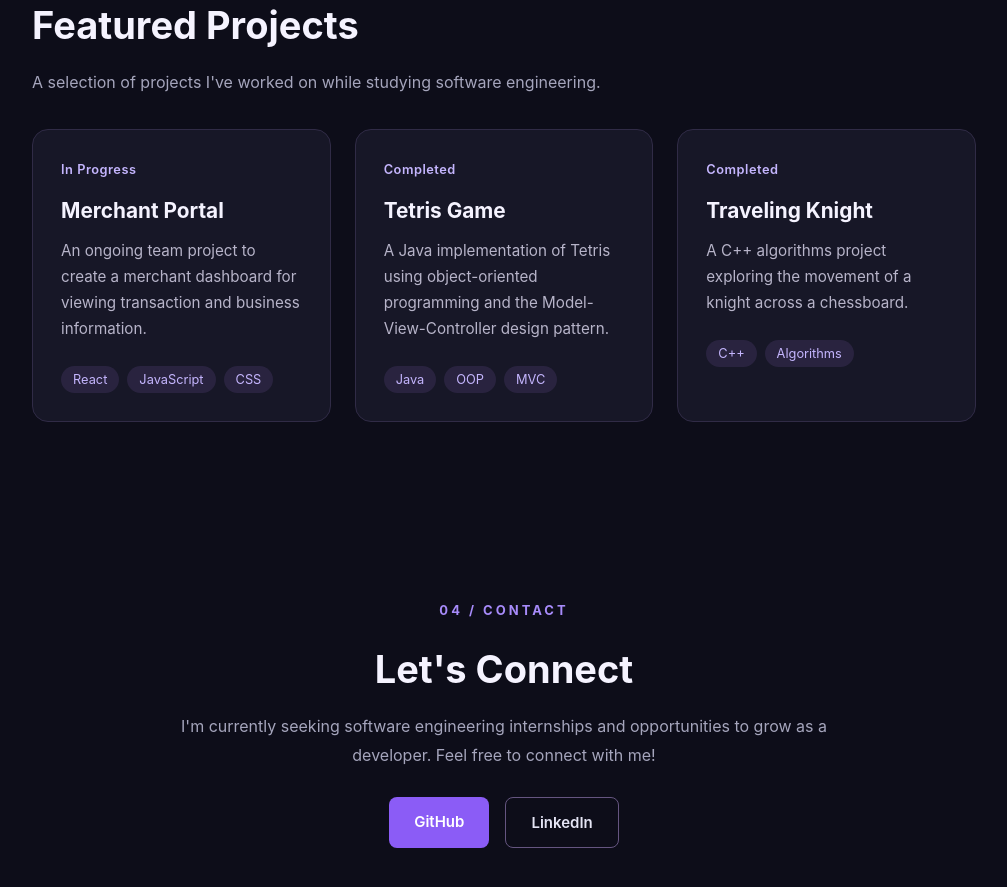
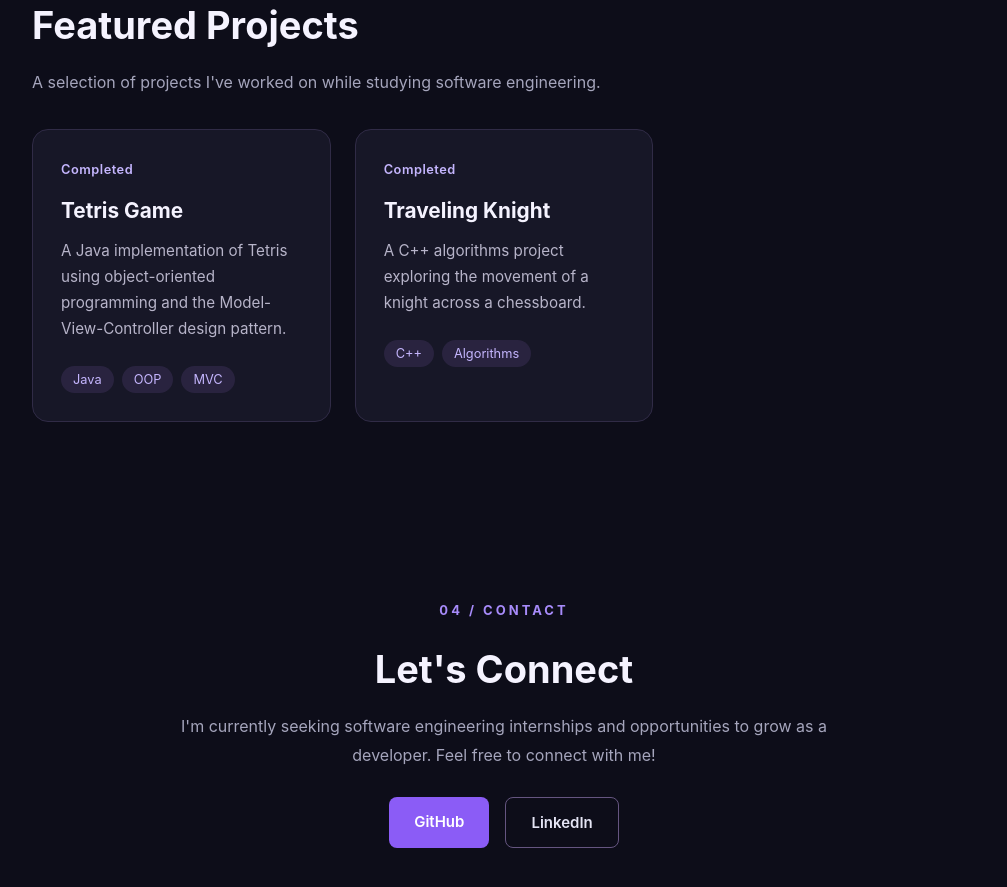
Before and after one commit to neishalinsey/neisha-portfolio, a React (Vite) app: page / in a window 1280 px wide. Shown: the part 1640-2527 px from the top of the page, without its empty margins (136-1143 px from the left). Built offline with nearby package versions, Linux system fonts and the light colour scheme.

Commit message:
Remove Merchant Portal from portfolio

```diff
--- a/src/App.jsx
+++ b/src/App.jsx
@@ -3,14 +3,6 @@ import "./App.css";
 const projects = [
   {
     id: 1,
-    title: "Merchant Portal",
-    description:
-      "An ongoing team project to create a merchant dashboard for viewing transaction and business information.",
-    technologies: ["React", "JavaScript", "CSS"],
-    status: "In Progress",
-  },
-  {
-    id: 2,
     title: "Tetris Game",
     description:
       "A Java implementation of Tetris using object-oriented programming and the Model-View-Controller design pattern.",
@@ -18,7 +10,7 @@ const projects = [
     status: "Completed",
   },
   {
-    id: 3,
+    id: 2,
     title: "Traveling Knight",
     description:
       "A C++ algorithms project exploring the movement of a knight across a chessboard.",
```
